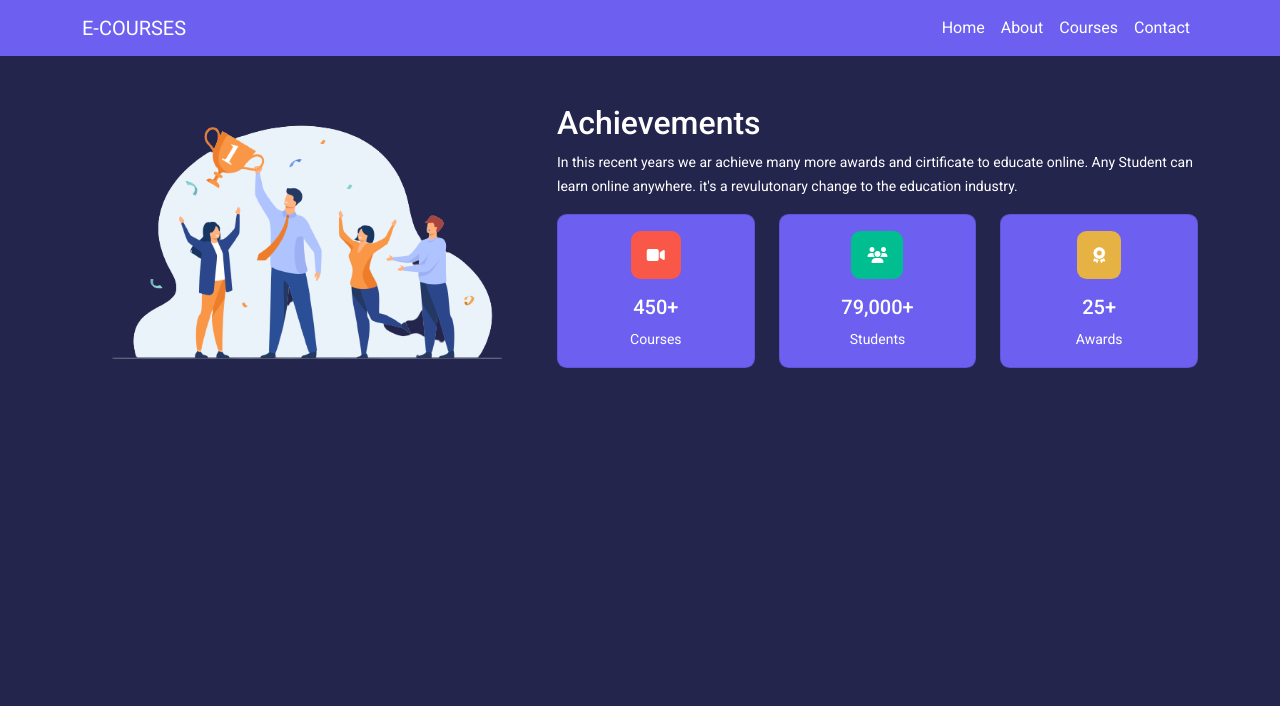
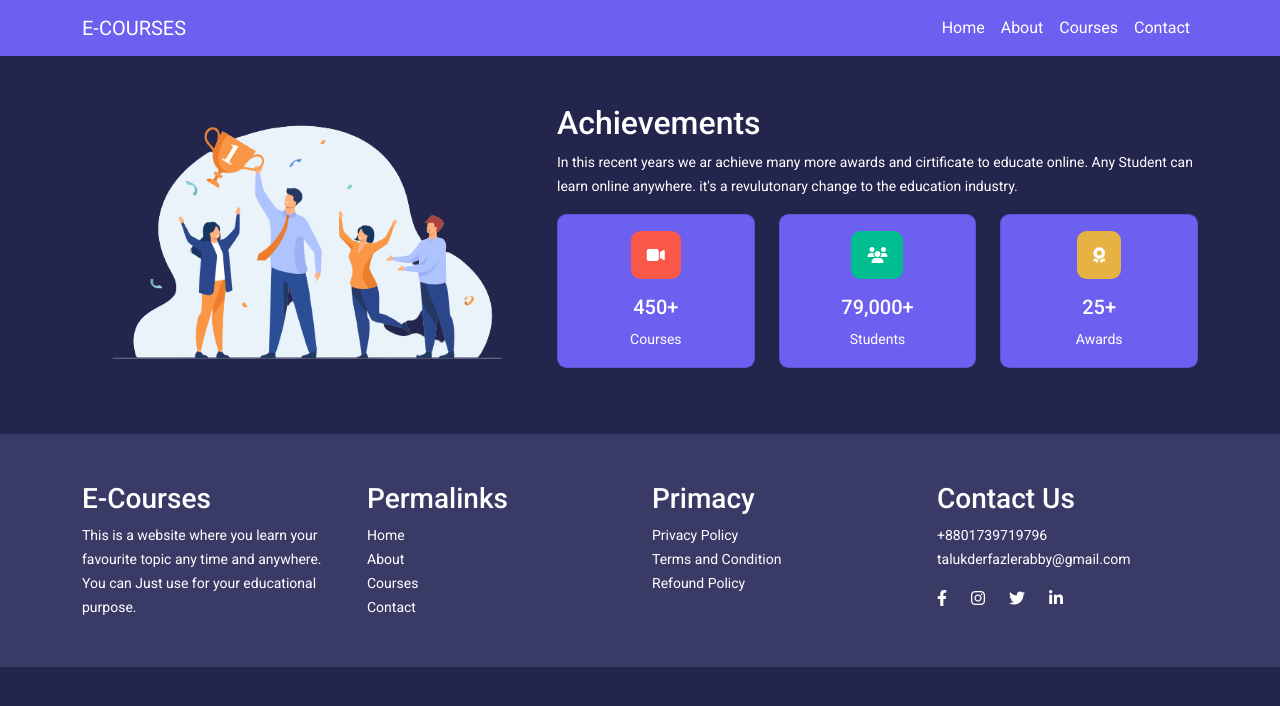
Before and after one commit to fazlerabbytalukder/e-courses, a React (Create React App) app: page /about in a window 1280 px wide. Shown: the top 706 px of the page. Built offline with nearby package versions, Linux system fonts and the light colour scheme.

Commit message:
footer added

```diff
--- a/src/components/About/About.js
+++ b/src/components/About/About.js
@@ -2,6 +2,7 @@ import React from 'react';
 import Navbar from '../Navbar/Navbar';
 import './About.css';
 import achievementImg from '../../Images/6673-removebg-preview.png';
+import Footer from '../Footer/Footer';
 
 const About = () => {
     return (
@@ -47,6 +48,7 @@ const About = () => {
                     </div>
                 </div>
             </div>
+            <Footer></Footer>
         </div>
     );
 };
--- a/src/components/Courses/Courses.js
+++ b/src/components/Courses/Courses.js
@@ -1,5 +1,6 @@
 import React, { useEffect, useState } from 'react';
 import Course from '../Course/Course';
+import Footer from '../Footer/Footer';
 import Navbar from '../Navbar/Navbar';
 import './Courses.css';
 
@@ -23,6 +24,7 @@ const Courses = () => {
                     }
                 </div>
             </div>
+            <Footer></Footer>
         </div>
     );
 };
```
